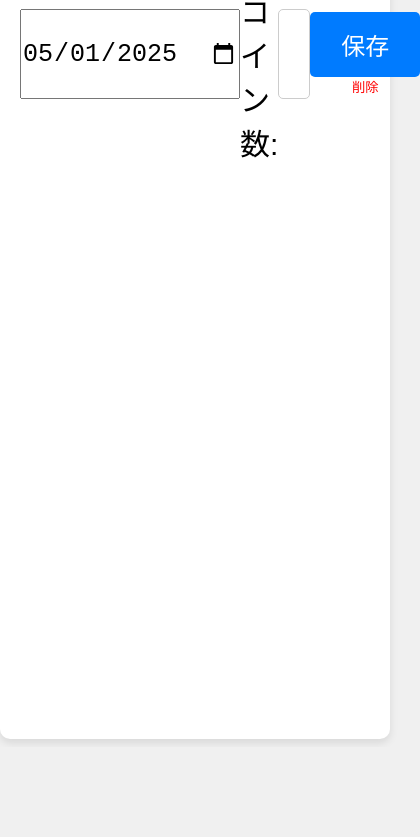
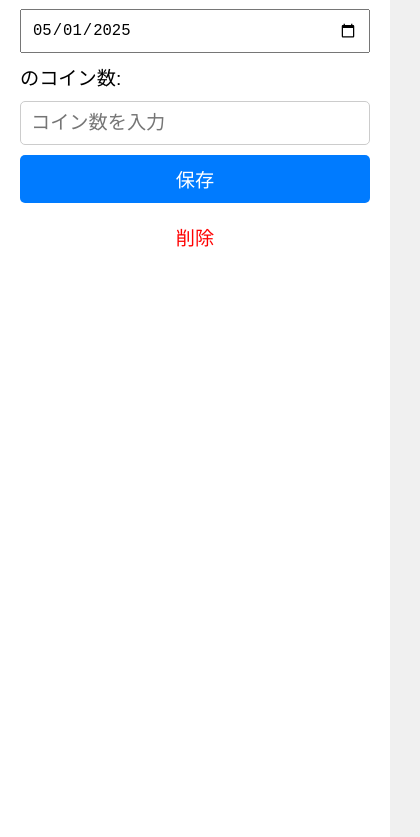
Before and after one commit to lit-kei/tsumukichi, a plain HTML site: page index.html in a window 390 px wide. Shown: the part 97-934 px from the top of the page, 420 px wide, since content can reach past the window. Before the commit the page ends 844 px from the top, so only its background shows below. Drawn offline with nearby package versions, Linux system fonts and the light colour scheme.

Commit message:
Able to use with smartphones

```diff
--- a/style.css
+++ b/style.css
@@ -102,3 +102,44 @@ label {
     width: 250px;
     font-size: 25px;
 }
+
+@media (max-width: 768px) {
+    .form-container {
+        flex-direction: column;
+        align-items: stretch;
+        height: auto;
+        gap: 10px;
+    }
+
+    input, label {
+        font-size: 1.2em;
+        width: 100%;
+    }
+
+    #coinInput, #dateInput {
+        width: 100%;
+        font-size: 1.2em;
+        padding: 10px;
+    }
+
+    .buttons {
+        flex-direction: row;
+        justify-content: space-between;
+        gap: 10px;
+    }
+
+    button#saveButton,
+    button#deleteButton {
+        width: 100%;
+        font-size: 1.2em;
+        padding: 10px;
+    }
+
+    .chartWrapper {
+        overflow-x: auto;
+    }
+
+    canvas {
+        height: 300px;
+    }
+}
```
